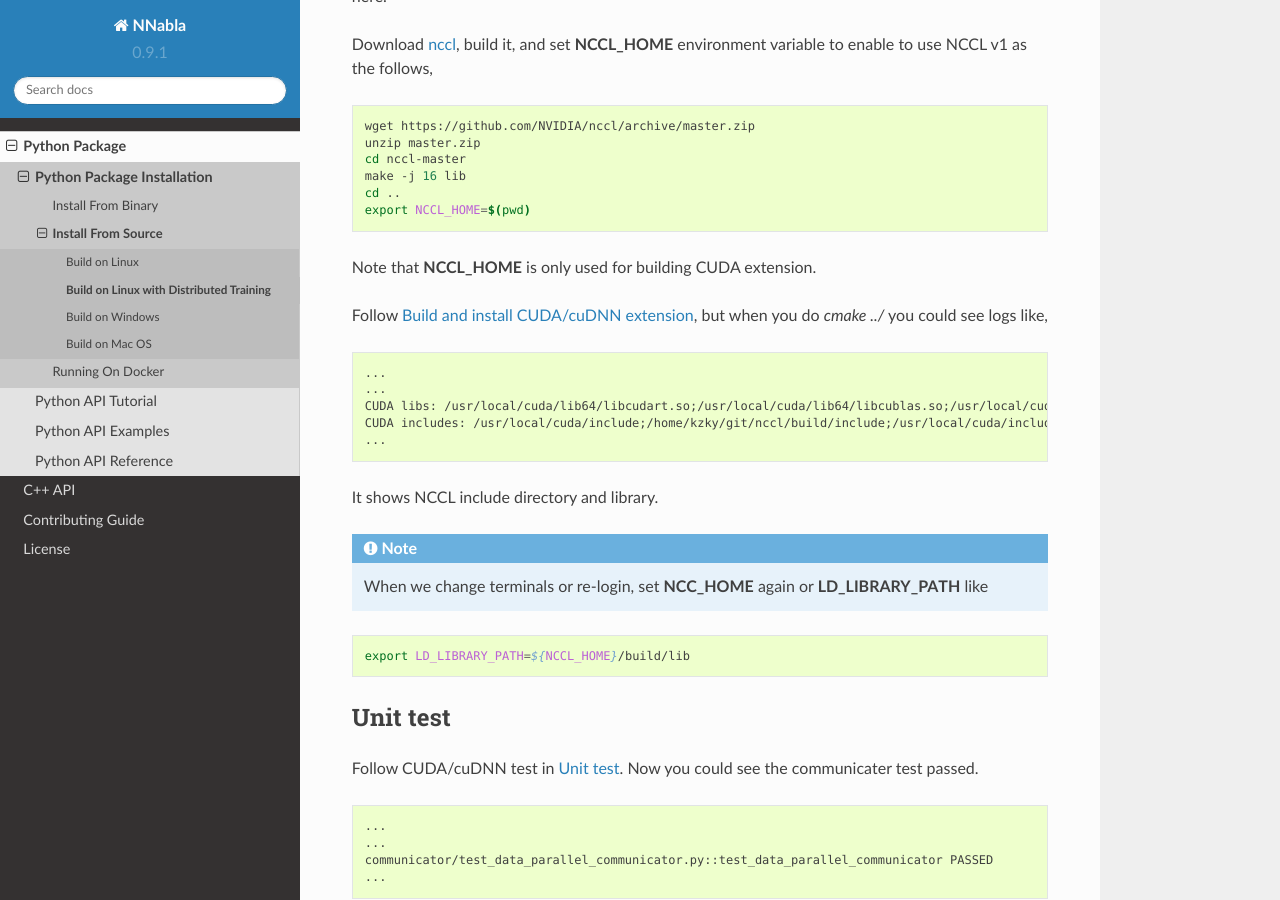
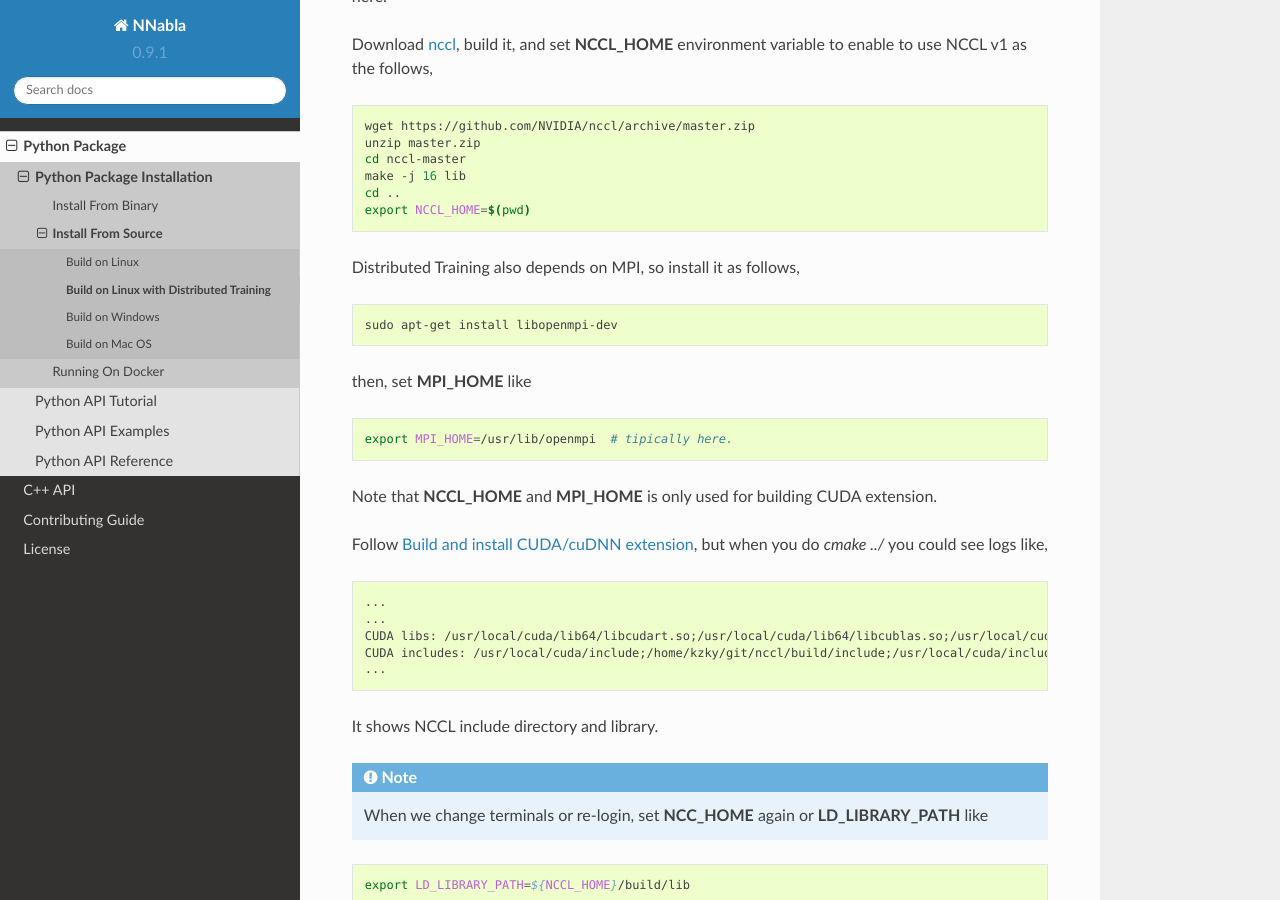
Before and after one commit to sony/nnabla, a Sphinx documentation site: the page built from doc/python/build_on_linux_with_dt.rst, in a window 1280 px wide and 900 px high, scrolled down 947 px. Built offline with Sphinx 7.4.7 and the Read the Docs theme 2.0.0, drawn with Linux system fonts in a browser that asks for light colours.

Commit message:
Correct build for multi gpu training.

```diff
--- a/doc/python/build_on_linux_with_dt.rst
+++ b/doc/python/build_on_linux_with_dt.rst
@@ -51,7 +51,19 @@ environment variable to enable to use NCCL v1 as the follows,
 	export NCCL_HOME=$(pwd)
 
 
-Note that **NCCL_HOME** is only used for building CUDA extension.
+Distributed Training also depends on MPI, so install it as follows,
+
+.. code-block:: shell
+
+	sudo apt-get install libopenmpi-dev
+
+then, set **MPI_HOME** like
+
+.. code-block:: shell
+
+  export MPI_HOME=/usr/lib/openmpi  # tipically here.
+
+Note that **NCCL_HOME** and **MPI_HOME** is only used for building CUDA extension.
 
 Follow :ref:`linux-build-and-install-cuda/cudnn-extension`, but when you do
 `cmake ../` you could see logs like,
```
